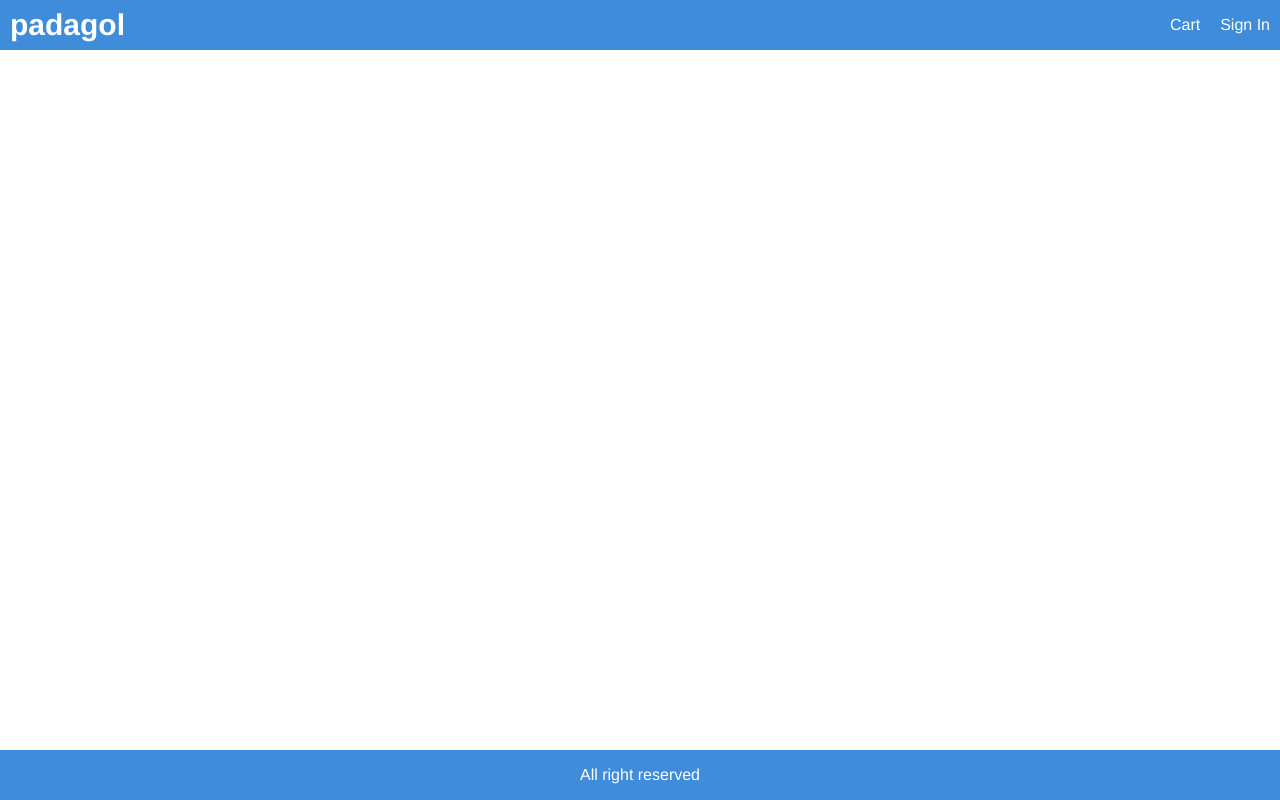
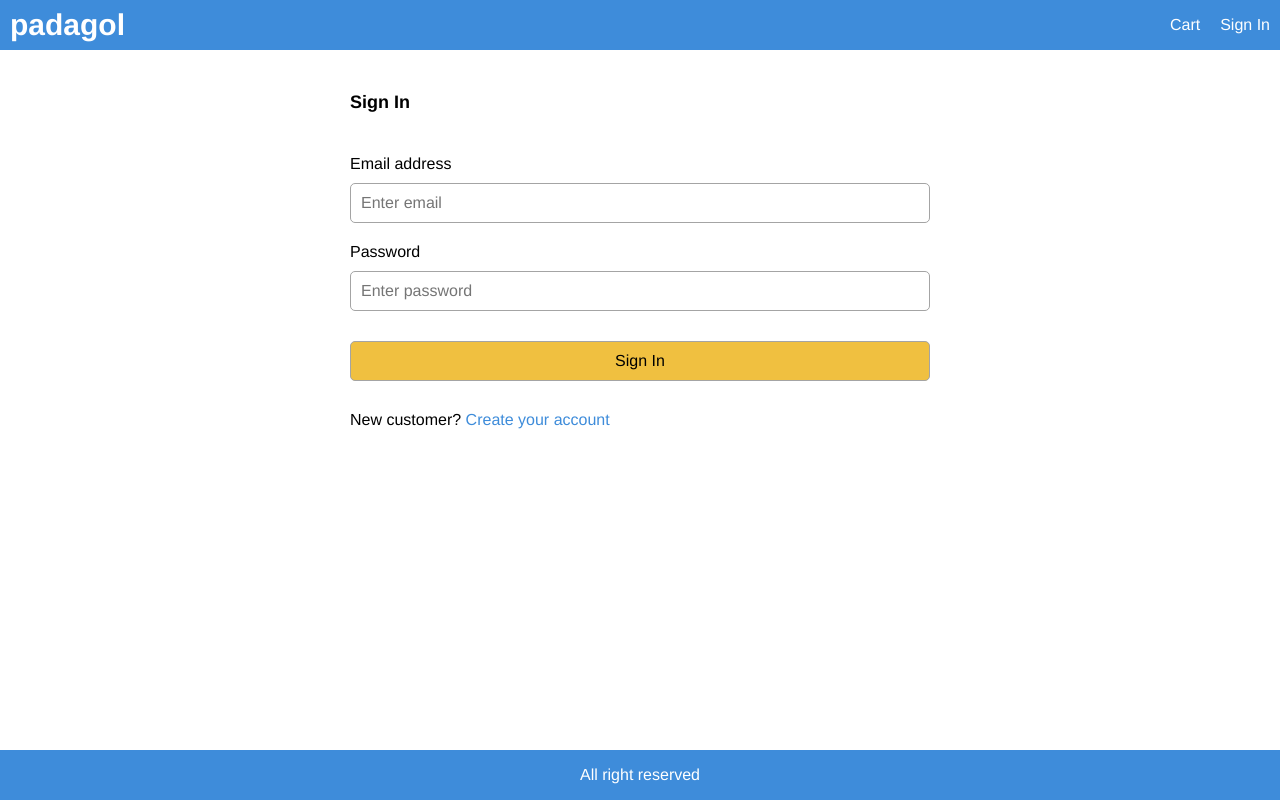
Before and after one commit to pemburu-kage/padagol, a React (Create React App) app in the folder frontend/: page /signin in a window 1280 px wide. Built offline with nearby package versions, Linux system fonts and the light colour scheme.

Commit message:
Design Signin Screen

```diff
--- a/frontend/src/App.js
+++ b/frontend/src/App.js
@@ -3,6 +3,7 @@
 import HomeScreen from "./screens/HomeScreen";
 import ProductScreen from "./screens/ProductScreen";
 import CartScreen from './screens/CartScreen';
+import SigninScreen from './screens/SigninScreen';
 
 function App() {
   const cart = useSelector((state) => state.cart);
@@ -28,6 +29,7 @@
           <main>
             <Route path="/cart/:id?" component={CartScreen}></Route>
             <Route path="/product/:id/" component={ProductScreen}></Route>
+            <Route path="/signin" component={SigninScreen}></Route>
             <Route path="/" component={HomeScreen} exact></Route>
           </main>
           <footer className="row center">All right reserved</footer>
--- a/frontend/src/index.css
+++ b/frontend/src/index.css
@@ -187,3 +187,17 @@
   color: #a02020;
   background-color: #ffe0e0;
 }
+/* Form */
+.form {
+  max-width: 60rem;
+  margin: 0 auto;
+}
+.form > div {
+  display: flex;
+  flex-direction: column;
+  margin: 1rem;
+}
+.form label {
+  margin: 1rem 0;
+  display: block;
+}
--- /dev/null
+++ b/frontend/src/screens/SigninScreen.js
@@ -0,0 +1,52 @@
+import React, { useState } from 'react';
+import { Link } from 'react-router-dom';
+
+export default function SigninScreen() {
+  const [email, setEmail] = useState('');
+  const [password, setPassword] = useState('');
+  const submitHandler = (e) => {
+    e.preventDefault();
+    // TODO: sign in action
+  };
+  return (
+    <div>
+      <form className="form" onSubmit={submitHandler}>
+        <div>
+          <h1>Sign In</h1>
+        </div>
+        <div>
+          <label htmlFor="email">Email address</label>
+          <input
+            type="email"
+            id="email"
+            placeholder="Enter email"
+            required
+            onChange={(e) => setEmail(e.target.value)}
+          ></input>
+        </div>
+        <div>
+          <label htmlFor="password">Password</label>
+          <input
+            type="password"
+            id="password"
+            placeholder="Enter password"
+            required
+            onChange={(e) => setPassword(e.target.value)}
+          ></input>
+        </div>
+        <div>
+          <label />
+          <button className="primary" type="submit">
+            Sign In
+          </button>
+        </div>
+        <div>
+          <label />
+          <div>
+            New customer? <Link to="/register">Create your account</Link>
+          </div>
+        </div>
+      </form>
+    </div>
+  );
+}
```
